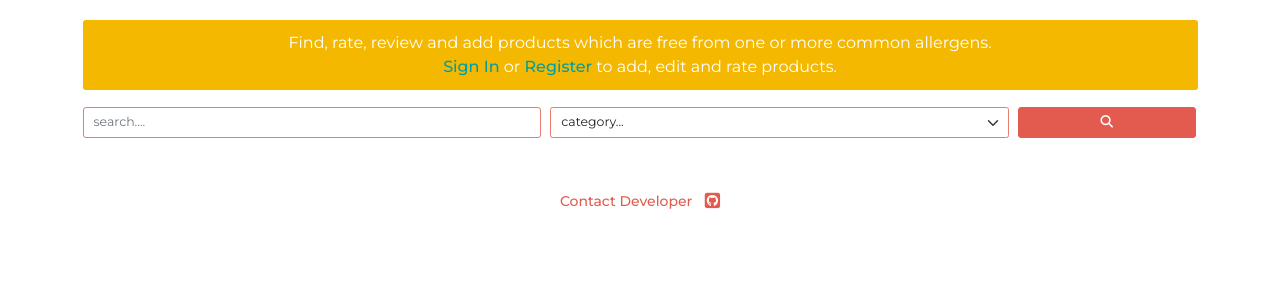
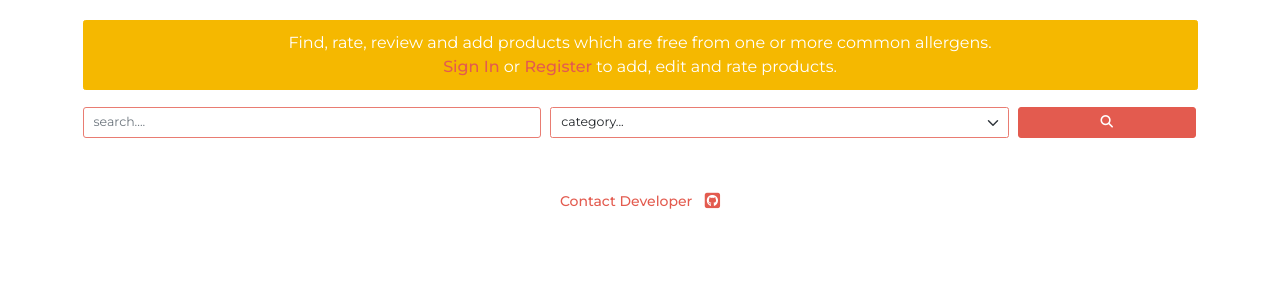
Before and after one commit to richardhenyash/freefrom, a Flask app: page /search in a window 1280 px wide. Shown: the part 70-370 px from the top of the page. Run offline with Flask 2, Linux system fonts and the light colour scheme; data that the repository does not hold is empty; some libraries are stand-ins or nearby versions.

Commit message:
change alert link styling back

```diff
--- a/static/css/style.css
+++ b/static/css/style.css
@@ -69,9 +69,9 @@ body {
 
 /*-- Alert Links --*/
 .alert a {
-    color: var(--vividiangreen);
     font-weight: 500;
-    text-decoration: None;
+    color: var(--fireopal);
+    text-decoration: none;
 }
 
 /*-- Alert Link Pseudo Class Styling --*/
@@ -79,7 +79,8 @@ body {
 .alert a:active,
 .alert a:focus,
 .alert a:visited {
-    text-decoration: underline;
+    color: var(--venetianred);
+    text-decoration: none;
 }
 
 /*-- Buttons --*/
```
